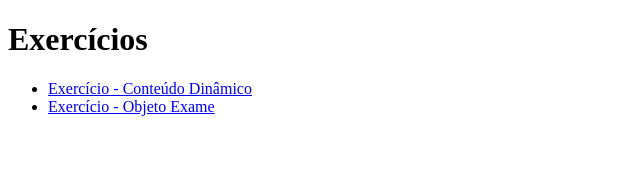
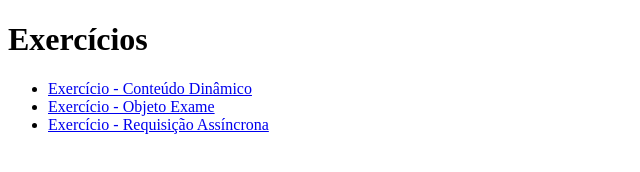
Before and after one commit to PauloAnt/ls-exercises, a plain HTML site: page index.html in a window 1280 px wide. Shown: the whole page, without its empty margins (0-640 px from the left). Drawn offline with Linux system fonts and the light colour scheme.

Commit message:
update: Index.html Exercício - Requisição Assíncrona

```diff
--- a/index.html
+++ b/index.html
@@ -11,6 +11,7 @@
     <ul>
         <li><a href="./Exercício - Conteúdo Dinâmico">Exercício - Conteúdo Dinâmico</a></li>
         <li><a href="./Exercício - Objeto Exame">Exercício - Objeto Exame</a></li>
+        <li><a href="./Exercício - Requisição Assíncrona">Exercício - Requisição Assíncrona</a></li>
     </ul>
 </body>
 </html>
```
